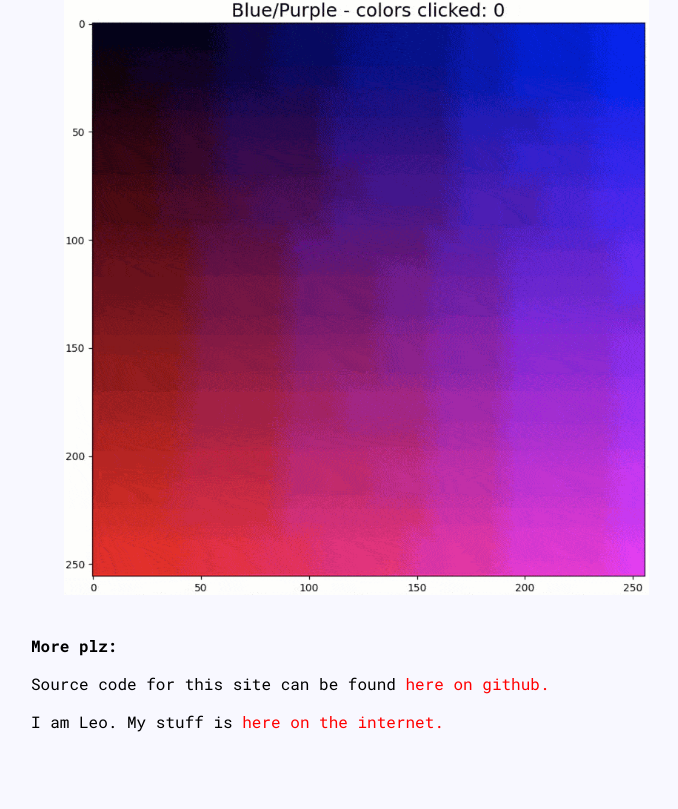
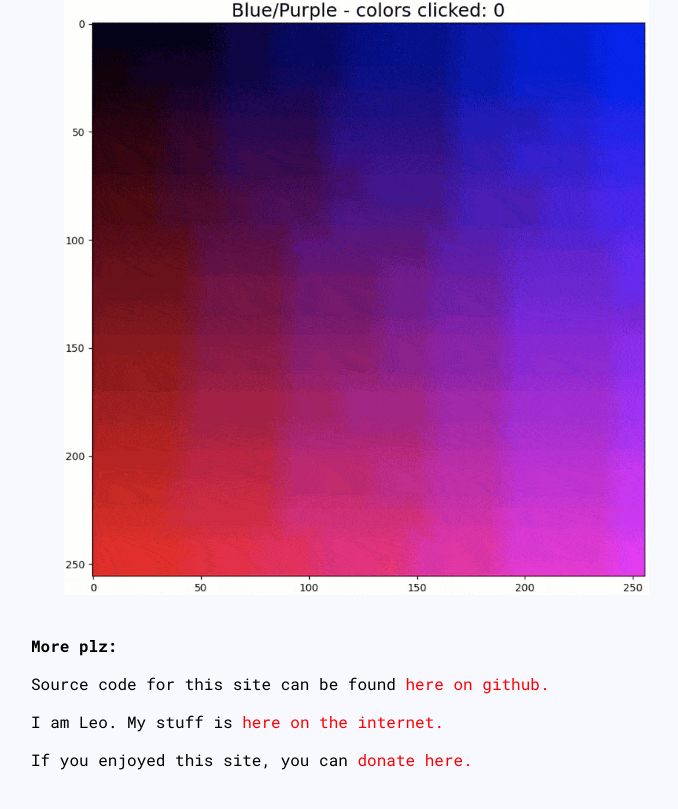
Before and after one commit to robinovitch61/color-controversy, a React (Create React App) app in the folder react-frontend/: page /what in a window 1280 px wide. Shown: the part 2103-2912 px from the top of the page, without its empty margins (284-962 px from the left). Before the commit the page ends 2886 px from the top, so only its background shows below. Built offline with nearby package versions, Linux system fonts and the light colour scheme; what colorapi would draw is missing.

Commit message:
About addition

```diff
--- a/react-frontend/src/components/About/About.tsx
+++ b/react-frontend/src/components/About/About.tsx
@@ -145,6 +145,16 @@ function About() {
             here on the internet.
           </a>
         </p>
+        <p>
+          If you enjoyed this site, you can{' '}
+          <a
+            style={{ color: 'red' }}
+            target='_blank'
+            href='https://ko-fi.com/robinovitch61'
+          >
+            donate here.
+          </a>
+        </p>
       </StyledContainerDiv>
     </div>
   );
```
Also changed, not shown: 1 other file (tests, documents, lock files or other folders).
